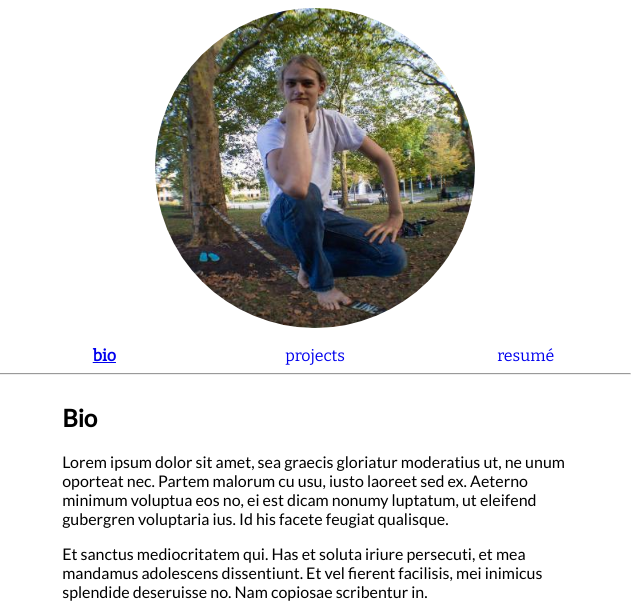
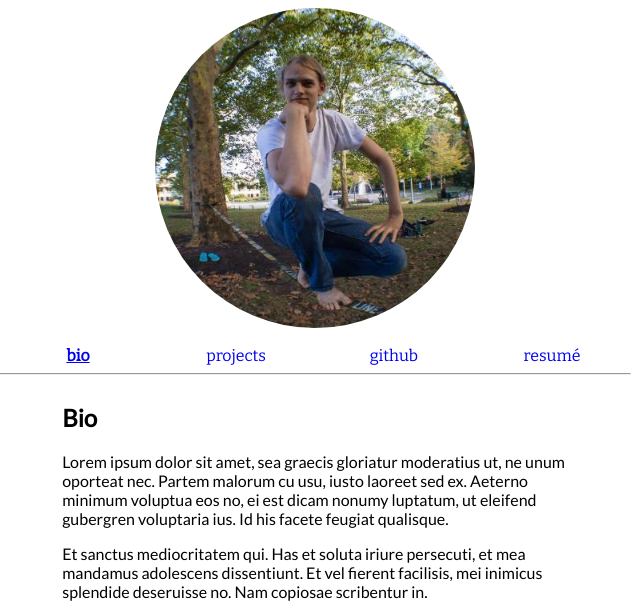
Before and after one commit to Shriken/zanesterling-io, a Django app: page / in a window 1280 px wide. Shown: the top 605 px of the page, without its empty margins (325-965 px from the left). Run offline with Django 3.2, Linux system fonts and the light colour scheme; parts of the project's set-up code (start-up, migrations or seed data) failed here and were passed over.

Commit message:
Add link to github

```diff
--- a/info_page/templates/info_page/index.html
+++ b/info_page/templates/info_page/index.html
@@ -18,6 +18,7 @@
     <div class="nav-links">
       <a class="nav-item nav-link active" href="#bio">bio</a>
       <a class="nav-item nav-link" href="#projects">projects</a>
+      <a class="nav-item" target="_blank" href="https://github.com/Shriken">github</a>
       <a class="nav-item" target="_blank" href="{% static "info_page/resume.pdf" %}">resumé</a>
     </div>
     <hr class="header-separator">
```
